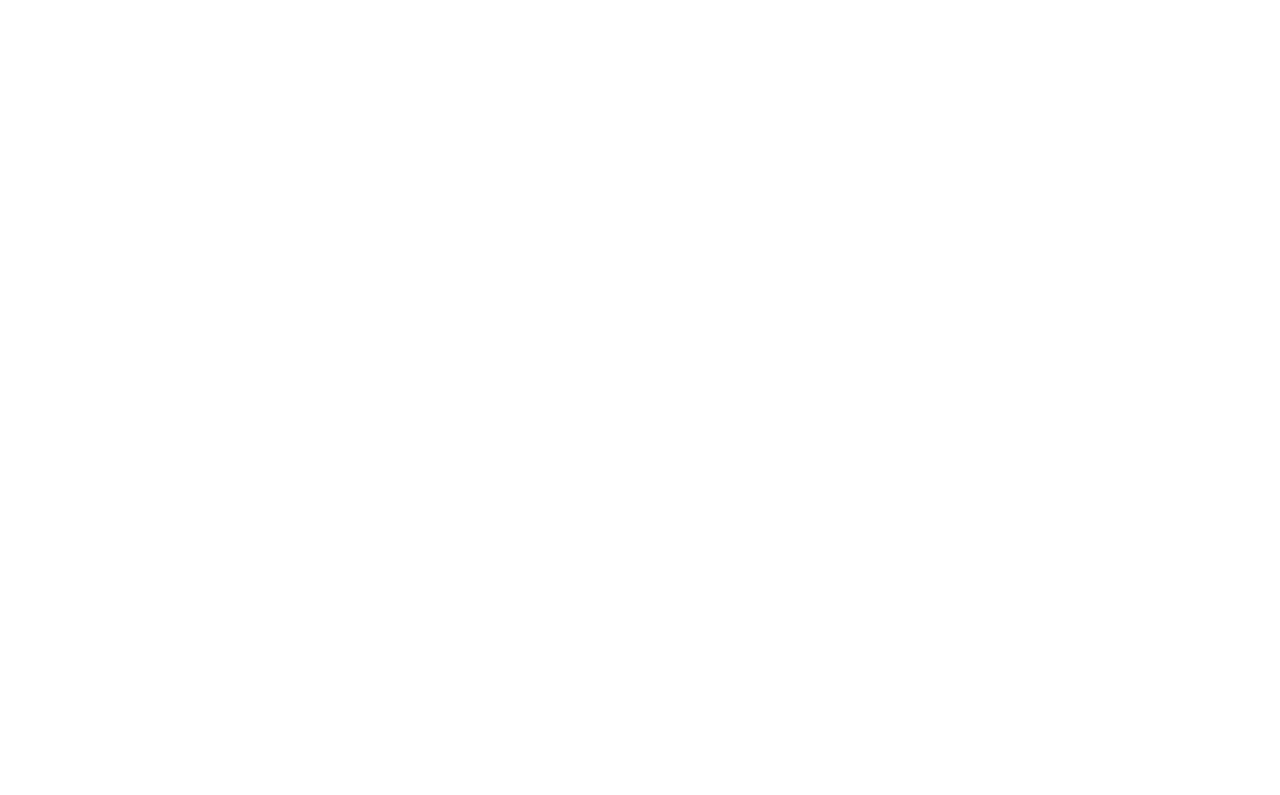
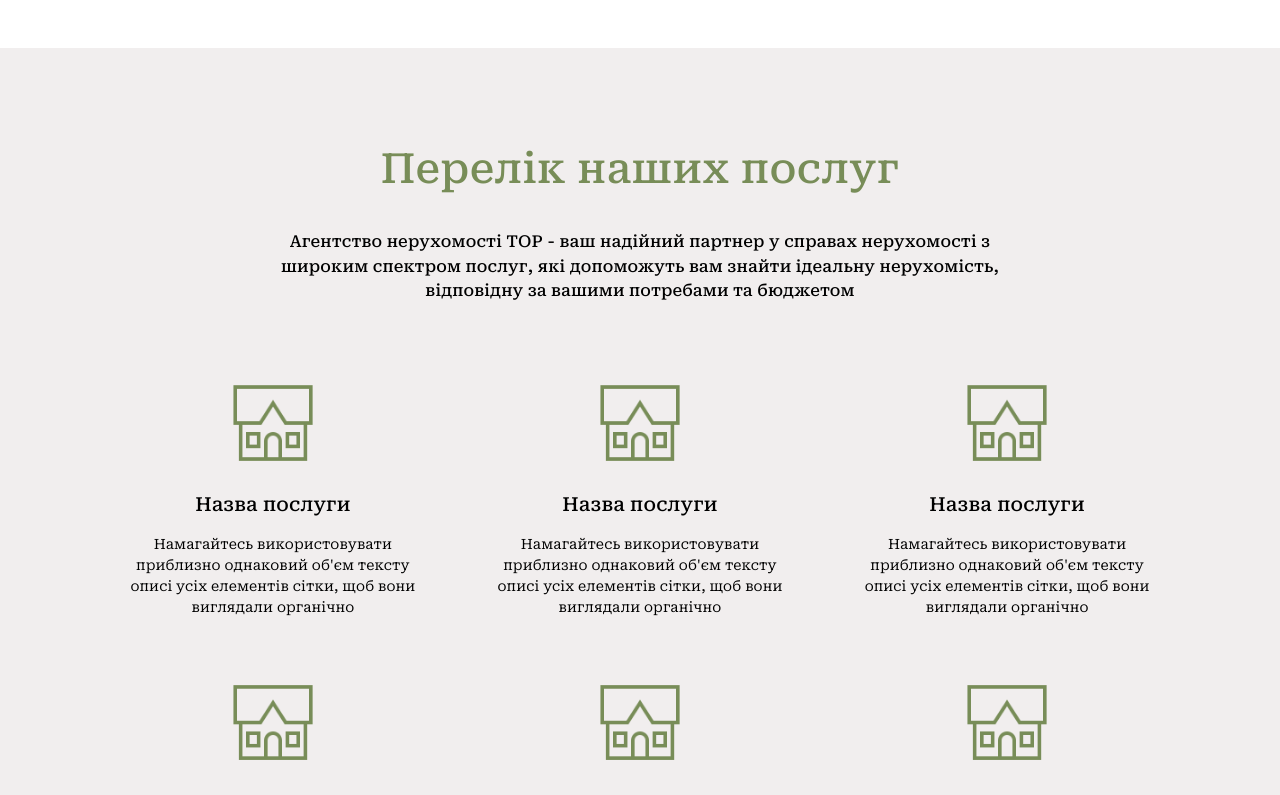
Before and after one commit to BPJam/top-real-estate-site, a React (Create React App) app in the folder client/: page / in a window 1280 px wide. Shown: the part 1760-2555 px from the top of the page. Before the commit the page ends 1808 px from the top, so only its background shows below. Built offline with nearby package versions, Linux system fonts and the light colour scheme.

Commit message:
Add products section

```diff
--- a/client/src/components/header/Header.jsx
+++ b/client/src/components/header/Header.jsx
@@ -61,7 +61,7 @@
                     </ListItem>
 
                     <ListItem sx={ headerStyle.globalHeader.nav.menu.item }>
-                        <Link>
+                        <Link href='#services'>
                             <ListItemText primary={`ПОСЛУГИ`} />
                         </Link>
                     </ListItem>
--- a/client/src/components/header/headerStyle.js
+++ b/client/src/components/header/headerStyle.js
@@ -5,7 +5,7 @@
         flexDirection: 'row',
         background: 'none',
         width: '100%',
-        padding: '1.5rem 6em',
+        padding: '1.5rem 6rem',
         alignItems: 'center',
         zIndex: 999,
 
--- a/client/src/components/main/Main.jsx
+++ b/client/src/components/main/Main.jsx
@@ -2,12 +2,14 @@
 import { Box } from '@mui/material';
 import MainHeader from './mainHeader/MainHeader';
 import MainCompanyInfo from './mainCompanyInfo/MainCompanyInfo';
+import MainProducts from './mainProducts/MainProducts';
 
 function Main({ load, isLoaded }) {
     return (
         <Box component={'main'}>
             <MainHeader load={load} isLoaded={isLoaded} />
             <MainCompanyInfo load={load} />
+            <MainProducts load={load} />
         </Box>
     );
 }
--- a/client/src/components/main/mainCompanyInfo/MainCompanyInfo.jsx
+++ b/client/src/components/main/mainCompanyInfo/MainCompanyInfo.jsx
@@ -5,12 +5,12 @@
     return (
         <Box component={'section'} sx={{ width: '100%', height: 'calc(100vh + 14em)', padding: '6rem' }}>
             <Box id='about-us' component={'section'} sx={{ width: '100%', height: '100%', display: 'flex', flexDirection: 'row', paddingTop: '2rem', paddingBottom: '2.5rem' }}>
-                <Box component={'section'} sx={{ width: '50%', height: '100%' }}>
-                    <Typography component={'h1'} sx={{ height: '35%', fontSize: '2.8rem', fontWeight: 500, color: '#788d58', paddingTop: '1rem' }}>
+                <Box component={'section'} sx={{ width: '50%', height: '100%', display: 'flex', flexDirection: 'column' }}>
+                    <Typography component={'h1'} sx={{ lineHeight: 'initial', fontSize: '2.8rem', fontWeight: 500, color: '#788d58', paddingTop: '1rem' }}>
                         Елітна нерухомість Києва та Київської області
                     </Typography>
 
-                    <Box component={'section'} sx={{ display: 'flex', flexDirection: 'column', height: '65%', width: '80%', justifyContent: 'space-around', '& > p': { ':first-letter': { fontWeight: 600, fontSize: '1.3rem' }, fontWeight: 500 } }}>
+                    <Box component={'section'} sx={{ display: 'flex', flexDirection: 'column', flexGrow: '1', height: '65%', width: '80%', justifyContent: 'space-around', '& > p': { ':first-letter': { fontWeight: 600, fontSize: '1.3rem' }, fontWeight: 500 } }}>
                         <Typography sx={{ fontSize: '1rem' }} component={'p'}>
                             Наші основні цінності - чесність, порядність та уважність до деталей.
                             Наші досвідчені професіонали були обрані за своєю вірою та зобов'язаністю
--- /dev/null
+++ b/client/src/components/main/mainProducts/MainProducts.jsx
@@ -0,0 +1,105 @@
+import React, { Fragment } from 'react';
+import { Box, Grid, Typography } from '@mui/material';
+
+const items = [
+    {
+        _id: '0',
+        title: 'Назва послуги',
+        description: 'Намагайтесь використовувати приблизно однаковий об\'єм тексту описі усіх елементів сітки, щоб вони виглядали органічно',
+        image: './flat-icon.png'
+    },
+    {
+        _id: '1',
+        title: 'Назва послуги',
+        description: 'Намагайтесь використовувати приблизно однаковий об\'єм тексту описі усіх елементів сітки, щоб вони виглядали органічно',
+        image: './flat-icon.png'
+    },
+    {
+        _id: '2',
+        title: 'Назва послуги',
+        description: 'Намагайтесь використовувати приблизно однаковий об\'єм тексту описі усіх елементів сітки, щоб вони виглядали органічно',
+        image: './flat-icon.png'
+    },
+    {
+        _id: '3',
+        title: 'Назва послуги',
+        description: 'Намагайтесь використовувати приблизно однаковий об\'єм тексту описі усіх елементів сітки, щоб вони виглядали органічно',
+        image: './flat-icon.png'
+    },
+    {
+        _id: '4',
+        title: 'Назва послуги',
+        description: 'Намагайтесь використовувати приблизно однаковий об\'єм тексту описі усіх елементів сітки, щоб вони виглядали органічно',
+        image: './flat-icon.png'
+    },
+    {
+        _id: '5',
+        title: 'Назва послуги',
+        description: 'Намагайтесь використовувати приблизно однаковий об\'єм тексту описі усіх елементів сітки, щоб вони виглядали органічно',
+        image: './flat-icon.png'
+    },
+    {
+        _id: '6',
+        title: 'Назва послуги',
+        description: 'Намагайтесь використовувати приблизно однаковий об\'єм тексту описі усіх елементів сітки, щоб вони виглядали органічно',
+        image: './flat-icon.png'
+    },
+    {
+        _id: '7',
+        title: 'Назва послуги',
+        description: 'Намагайтесь використовувати приблизно однаковий об\'єм тексту описі усіх елементів сітки, щоб вони виглядали органічно',
+        image: './flat-icon.png'
+    },
+    {
+        _id: '8',
+        title: 'Назва послуги',
+        description: 'Намагайтесь використовувати приблизно однаковий об\'єм тексту описі усіх елементів сітки, щоб вони виглядали органічно',
+        image: './flat-icon.png'
+    },
+]
+
+function MainProducts() {
+    return (
+        <Box id='services' component={'section'} sx={{width: '100%', minHeight: 'calc(100vh + 14em)', padding: '6rem', backgroundColor: '#F1EEEE' }}>
+            <Box component={'section'} sx={{ width: '100%', display: 'flex', flexDirection: 'column', alignItems: 'center' }}>
+                <Box component={'section'} sx={{ display: 'flex', flexDirection: 'column', alignItems: 'center', mb: '3rem' }}>
+                    <Typography component={'h1'} sx={{ fontSize: '2.8rem', fontWeight: 500, color: '#788d58', mb: '2rem' }}>
+                        Перелік наших послуг
+                    </Typography>
+
+                    <Typography component={'h1'} sx={{ fontSize: '1.1rem', textAlign: 'center', pl: '15%', pr: '15%', fontWeight: 500 }}>
+                        Агентство нерухомості TOP - ваш надійний партнер у справах нерухомості з
+                        широким спектром послуг, які допоможуть вам знайти ідеальну нерухомість,
+                        відповідну за вашими потребами та бюджетом
+                    </Typography>
+                </Box>
+
+                <Grid container component={'section'} sx={{ width: '100%' }}>
+                    {
+                        items.map(e => {
+                            return (
+                                <Fragment key={e._id}>
+                                    <Grid item xs={4}>
+                                        <Box component={'section'} sx={{ display: 'flex', flexDirection: 'column', alignItems: 'center', padding: '2rem', '&:hover': { backgroundColor: '#e0e0e0' } }}>
+                                            <Box component={'img'} src={e.image} alt={e.title} sx={{ width: '6rem', height: '6rem', mb: '1.5rem' }} />
+
+                                            <Typography component={'h2'} sx={{ fontWeight: 500, mb: '1rem', fontSize: '1.3rem' }}>
+                                                { e.title }
+                                            </Typography>
+
+                                            <Typography component={'p'} sx={{ textAlign: 'center', fontSize: '0.95rem' }}>
+                                                { e.description }
+                                            </Typography>
+                                        </Box>
+                                    </Grid>
+                                </Fragment>
+                            );
+                        })
+                    }
+                </Grid>
+            </Box>
+        </Box>
+    );
+}
+
+export default MainProducts;
```
